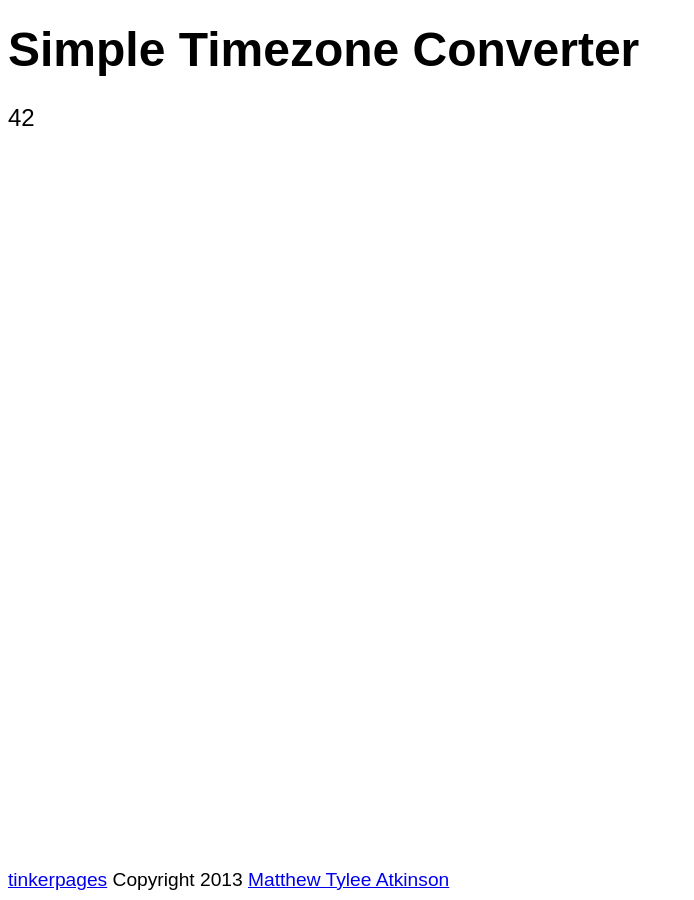
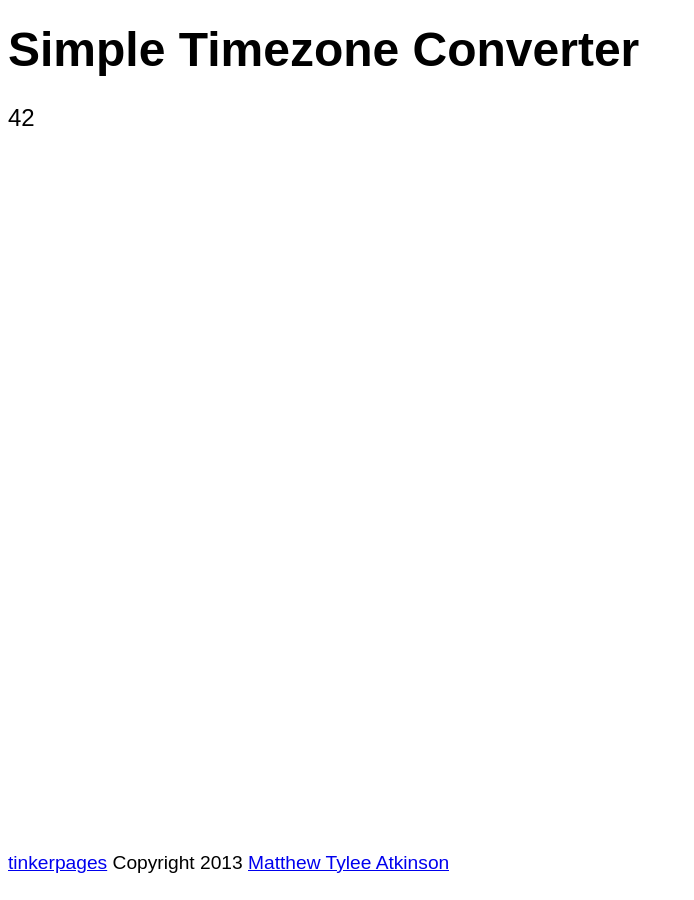
Before and after one commit to matatk/tinker, a Jekyll site: the page built from simpletimezone/index.html, in a window 1280 px wide. Shown: the whole page, without its empty margins (0-694 px from the left). Built offline with Jekyll 4.4.1, drawn with Linux system fonts in a browser that asks for light colours.

Commit message:
Update to footer styling
* Made the footer styling simpler
* Moved the footer CSS to an include

```diff
--- /dev/null
+++ b/_includes/footer.css
@@ -0,0 +1,6 @@
+footer {
+	font-size: 0.8em;
+	position: absolute;
+	bottom: 0;
+	overflow: hidden;
+}
--- a/simpletimezone/index.html
+++ b/simpletimezone/index.html
@@ -13,12 +13,7 @@ title: Simple Timezone Converter
 				line-height: 1.5em;
             }
 
-			footer {
-				font-size: 0.8em;
-				position: absolute;
-				bottom: 0;
-				height: 3em;
-			}
+			{% include footer.css %}
 		</style>
         <script type='text/javascript'>
         </script>
```
Also changed, not shown: colourpage/index.html (+1 -6 lines), hexconv/index.html (+1 -6 lines).
